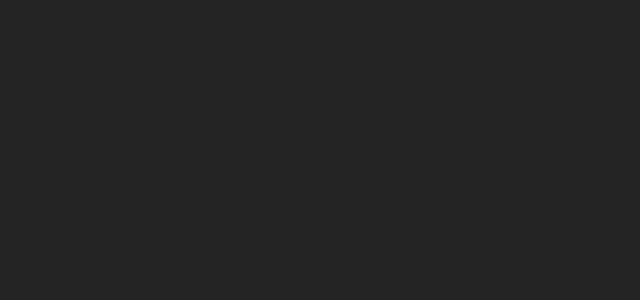
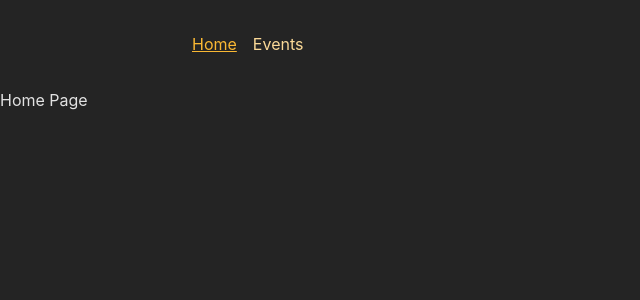
Before and after one commit to matekuna92/react-router-sendfetchdata, a React (Create React App) app in the folder frontend/: page / in a window 1280 px wide. Shown: the top 300 px of the page, without its empty margins (0-640 px from the left). Built offline with nearby package versions, Linux system fonts and the light colour scheme.

Commit message:
Basic pages, rootLayout, Navlinks

```diff
--- a/frontend/package.json
+++ b/frontend/package.json
@@ -8,6 +8,7 @@
     "@testing-library/user-event": "^13.5.0",
     "react": "^18.2.0",
     "react-dom": "^18.2.0",
+    "react-router-dom": "^6.8.2",
     "react-scripts": "5.0.1",
     "web-vitals": "^2.1.4"
   },
--- a/frontend/src/App.js
+++ b/frontend/src/App.js
@@ -1,3 +1,13 @@
+import { createBrowserRouter, RouterProvider } from 'react-router-dom';
+
+import EventsPage from './components/EventsPage';
+import HomePage from './components/HomePage';
+import RootLayout from './components/RootLayout';
+import NewEventPage from './components/NewEventPage';
+import EditEventPage from './components/EditEventPage';
+import EventDetailPage from './components/EventDetailPage';
+
+
 // Challenge / Exercise
 
 // 1. Add five new (dummy) page components (content can be simple <h1> elements)
@@ -20,8 +30,20 @@
 // 7. Output the ID of the selected event on the EventDetailPage
 // BONUS: Add another (nested) layout route that adds the <EventNavigation> component above all /events... page components
 
+const router = createBrowserRouter([
+    {path: '/', element: <RootLayout />,
+    children: [
+        {index: true, element: <HomePage />},
+        {path: 'events', element: <EventsPage />},
+        {path: 'newevent', element: <NewEventPage />},
+        {path: 'editevent', element: <EditEventPage />},
+        {path: 'eventdetail', element: <EventDetailPage />}
+    ]
+    }
+]);
+
 function App() {
-  return <div></div>;
+  return <RouterProvider router={router} />
 }
 
 export default App;
--- /dev/null
+++ b/frontend/src/components/EditEventPage.js
@@ -0,0 +1,7 @@
+import React from 'react';
+
+const EditEventPage = () => {
+    return <div>Edit Event Page</div>
+}
+
+export default EditEventPage;
--- /dev/null
+++ b/frontend/src/components/EventDetailPage.js
@@ -0,0 +1,7 @@
+import React from 'react';
+
+const EventDetailPage = () => {
+    return <div>Event Detail Page</div>
+}
+
+export default EventDetailPage;
--- /dev/null
+++ b/frontend/src/components/EventsPage.js
@@ -0,0 +1,7 @@
+import React from 'react';
+
+const EventsPage = () => {
+    return <div>Events Page</div>
+}
+
+export default EventsPage;
--- /dev/null
+++ b/frontend/src/components/HomePage.js
@@ -0,0 +1,7 @@
+import React from 'react';
+
+const HomePage = () => {
+    return <div>Home Page</div>
+}
+
+export default HomePage;
--- a/frontend/src/components/MainNavigation.js
+++ b/frontend/src/components/MainNavigation.js
@@ -1,15 +1,17 @@
+import { NavLink } from 'react-router-dom';
+
 import classes from './MainNavigation.module.css';
 
-function MainNavigation() {
+const MainNavigation = () => {
   return (
     <header className={classes.header}>
       <nav>
         <ul className={classes.list}>
           <li>
-            <a>Home</a>
+           <NavLink to='/' className={({ isActive }) => isActive ? classes.active : undefined}>Home</NavLink>
           </li>
           <li>
-            <a>Events</a>
+          <NavLink to='/events' className={({ isActive }) => isActive ? classes.active : undefined}>Events</NavLink>
           </li>
         </ul>
       </nav>
--- a/frontend/src/components/MainNavigation.module.css
+++ b/frontend/src/components/MainNavigation.module.css
@@ -19,4 +19,5 @@
 .list a:hover,
 .list a.active {
   color: var(--color-primary-800);
+  text-decoration: underline;
 }
--- /dev/null
+++ b/frontend/src/components/NewEventPage.js
@@ -0,0 +1,7 @@
+import React from 'react';
+
+const NewEventPage = () => {
+    return <div>New Event Page</div>
+}
+
+export default NewEventPage;
--- /dev/null
+++ b/frontend/src/components/RootLayout.js
@@ -0,0 +1,16 @@
+import MainNavigation from "./MainNavigation";
+import { Outlet } from "react-router-dom";
+
+
+const RootLayout = () => {
+    return (
+        <>
+            <MainNavigation />
+            <main>
+                <Outlet />
+            </main>
+        </>
+    );
+}
+
+export default RootLayout;
```
Also changed, not shown: 1 other file (tests, documents, lock files or other folders).
